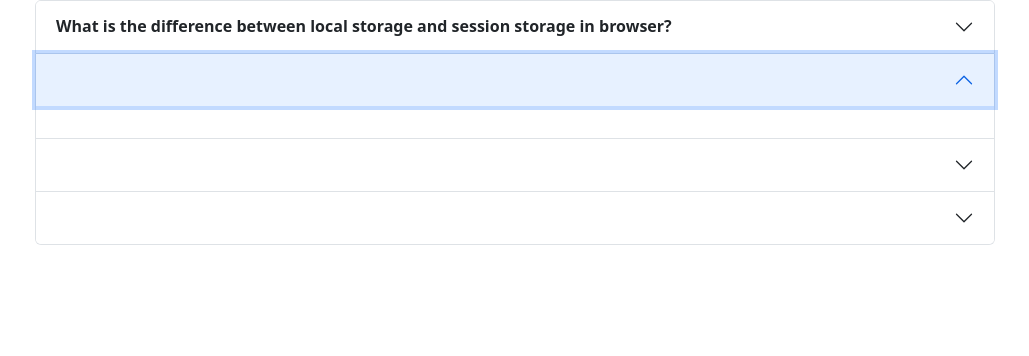
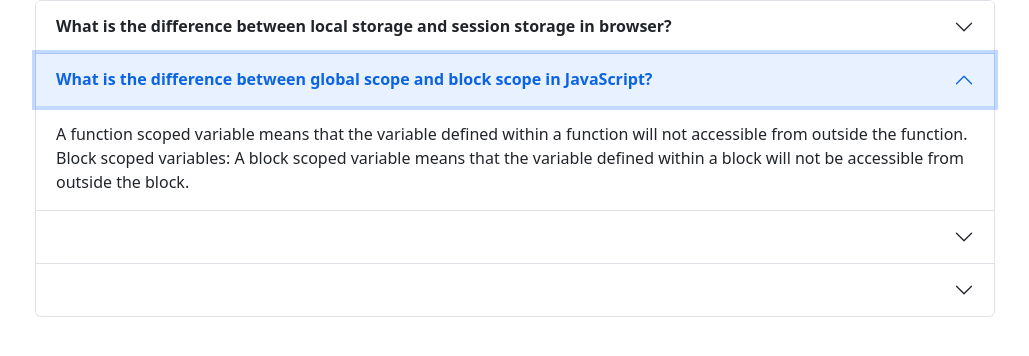
Before and after one commit to mahimur/type-monster-debug-assignment, a plain HTML site: page blog site/blog.html in a window 1280 px wide. Both pictures are taken after a click on the button 640 px from the left and 352 px from the top of the page. Shown: the part 120-476 px from the top of the page, without its empty margins (125-1154 px from the left). Drawn offline with nearby package versions, Linux system fonts and the light colour scheme.

Commit message:
second question & answer added

```diff
--- a/blog site/blog.html
+++ b/blog site/blog.html
@@ -41,14 +41,17 @@
                         <button class="accordion-button collapsed" type="button" data-bs-toggle="collapse"
                             data-bs-target="#collapseTwo" aria-expanded="false" aria-controls="collapseTwo">
                             <strong>
-
+                                What is the difference between global scope and block scope in JavaScript?
                             </strong>
                         </button>
                     </h2>
                     <div id="collapseTwo" class="accordion-collapse collapse" aria-labelledby="headingTwo"
                         data-bs-parent="#accordionExample">
                         <div class="accordion-body">
-
+                            A function scoped variable means that the variable defined within a function will not
+                            accessible from outside the function. Block scoped variables: A block scoped variable means
+                            that the variable defined
+                            within a block will not be accessible from outside the block.
                         </div>
                     </div>
                 </div>
```
